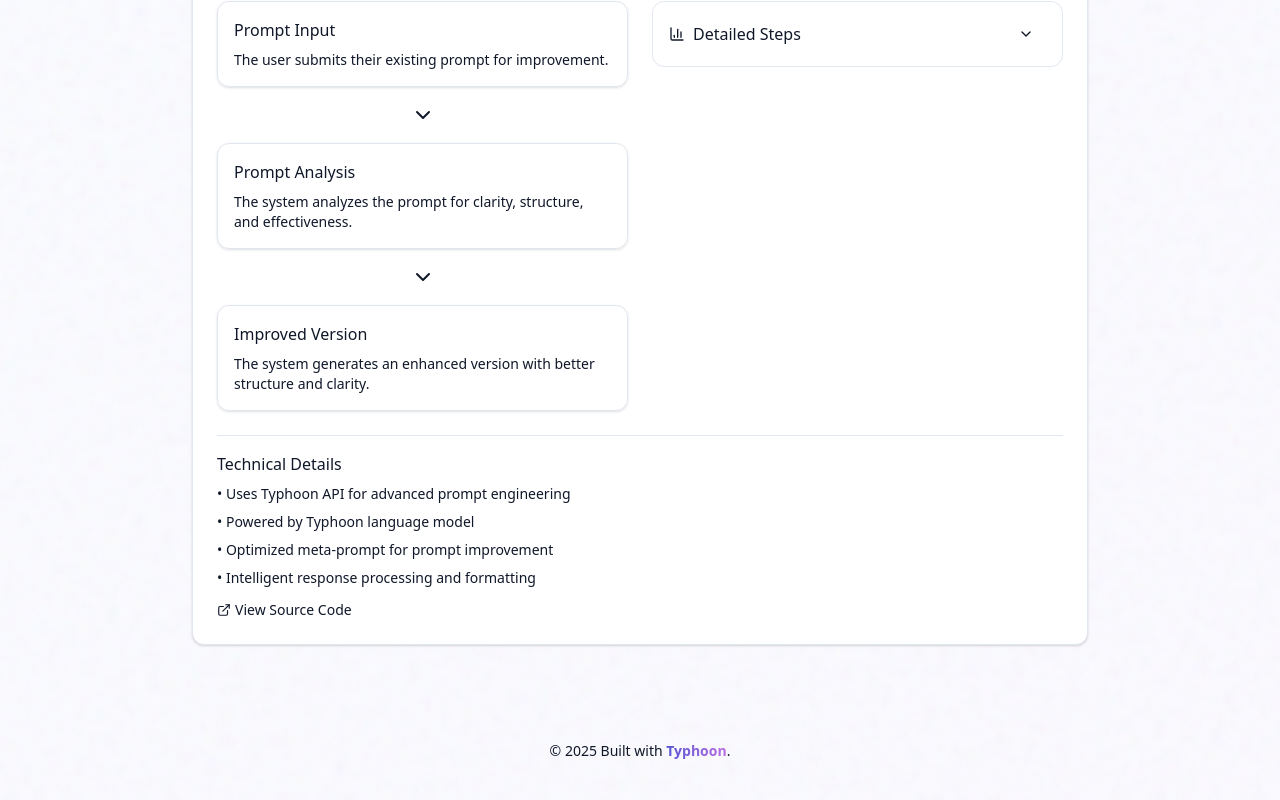
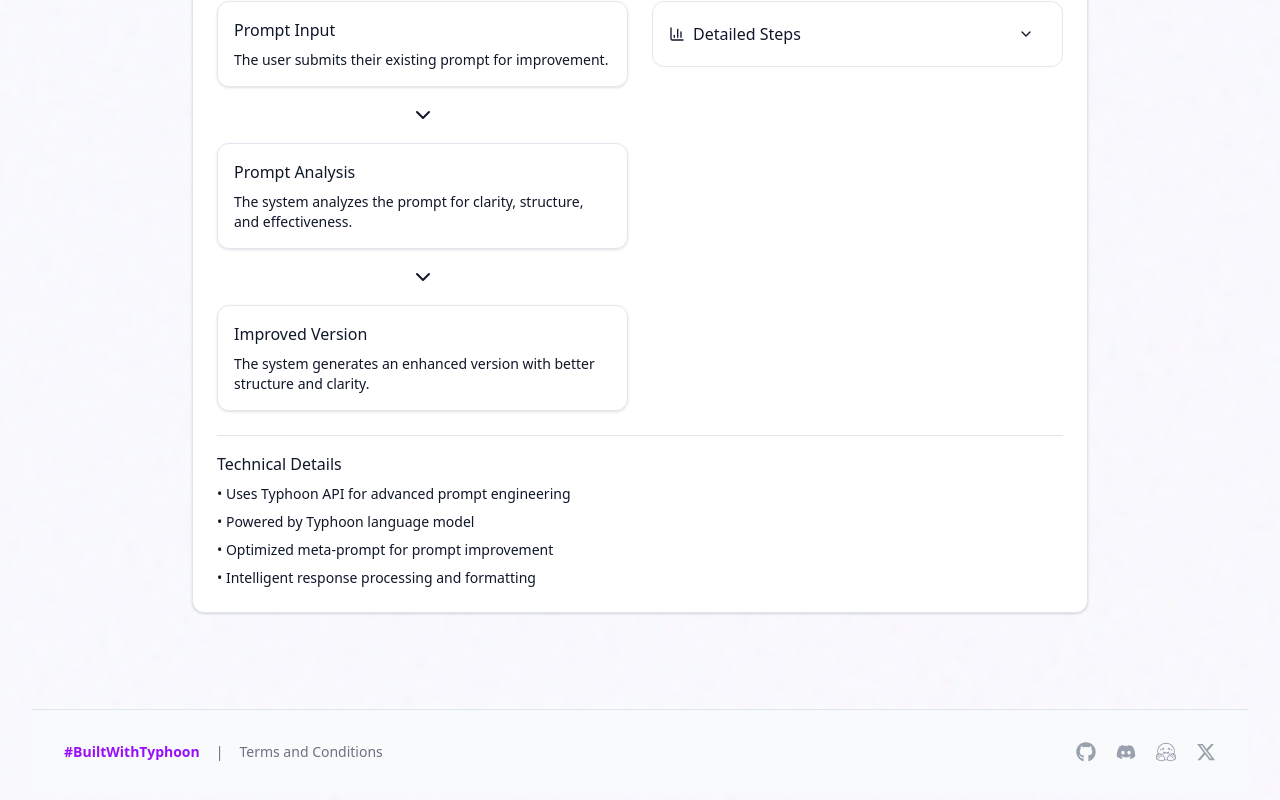
Before and after one commit to scb-10x/typhoon-prompt-optimizer, a Next.js app: page / in a window 1280 px wide. Shown: the part 1122-1922 px from the top of the page. Built offline with nearby package versions, Linux system fonts and the light colour scheme.

Commit message:
feat: update footer, license, and versions

```diff
--- a/src/app/guidelines/page.tsx
+++ b/src/app/guidelines/page.tsx
@@ -30,7 +30,7 @@ export default function GuidelinesPage() {
             <h1 className="text-3xl font-bold text-gradient">{pageTitle}</h1>
           </div>
 
-          <div className="bg-white dark:bg-gray-900 rounded-xl shadow-lg p-4 sm:p-8 relative overflow-hidden">
+          <div className="bg-white rounded-xl shadow-lg p-4 sm:p-8 relative overflow-hidden">
             <div className="absolute inset-0 bg-gradient-to-r from-primary/3 to-accent/3 rounded-xl"></div>
             <div className="relative z-10 overflow-hidden">
               <GuidelinesContent />
--- a/src/app/page.tsx
+++ b/src/app/page.tsx
@@ -8,6 +8,8 @@ import PromptVisualizer from '@/components/PromptVisualizer';
 import { FloatingFeature } from '@/components/floating-feature';
 import { Zap, Lightbulb, Sparkles } from 'lucide-react';
 import { useLanguage } from '@/lib/i18n/LanguageContext';
+import { FaGithub, FaDiscord, FaXTwitter } from 'react-icons/fa6';
+import { SiHuggingface } from 'react-icons/si';
 
 export default function Home() {
   const { t } = useLanguage();
@@ -81,11 +83,73 @@ export default function Home() {
           <PromptVisualizer />
         </div>
 
-        <div className="mt-24 text-center space-y-4">
-          <p className="text-sm text-muted-foreground">
-            © {new Date().getFullYear()} {t('builtWith')} <a href="http://opentyphoon.ai/" target="_blank" rel="noopener noreferrer" className="font-semibold text-gradient hover:underline">Typhoon</a>. {t('allRightsReserved')}
-          </p>
-        </div>
+        {/* New Footer Section */}
+        <footer className="bg-gray-50 py-8 mt-24 border-t border-gray-200">
+          <div className="container mx-auto px-4 sm:px-6 lg:px-8">
+            <div className="flex flex-col md:flex-row justify-between items-center gap-6">
+              {/* Left side: BuiltWithTyphoon and Terms */}
+              <div className="flex flex-col sm:flex-row items-center gap-4 text-sm text-gray-500">
+                <a
+                  href="https://opentyphoon.ai"
+                  target="_blank"
+                  rel="noopener noreferrer"
+                  className="text-purple-600 hover:text-purple-700 font-semibold transition-colors"
+                >
+                  #BuiltWithTyphoon
+                </a>
+                <span className="hidden sm:inline">|</span>
+                <a
+                  href="https://opentyphoon.ai/tac"
+                  target="_blank"
+                  rel="noopener noreferrer"
+                  className="hover:text-gray-700 transition-colors"
+                >
+                  Terms and Conditions
+                </a>
+              </div>
+
+              {/* Right side: Social Icons */}
+              <div className="flex items-center gap-5">
+                <a
+                  href="https://github.com/scb-10x"
+                  target="_blank"
+                  rel="noopener noreferrer"
+                  className="text-gray-400 hover:text-gray-600 transition-colors"
+                  aria-label="GitHub"
+                >
+                  <FaGithub className="h-5 w-5" />
+                </a>
+                <a
+                  href="https://discord.gg/9F6nrFXyNt"
+                  target="_blank"
+                  rel="noopener noreferrer"
+                  className="text-gray-400 hover:text-gray-600 transition-colors"
+                  aria-label="Discord"
+                >
+                  <FaDiscord className="h-5 w-5" />
+                </a>
+                <a
+                  href="https://huggingface.co/scb10x"
+                  target="_blank"
+                  rel="noopener noreferrer"
+                  className="text-gray-400 hover:text-gray-600 transition-colors"
+                  aria-label="Hugging Face"
+                >
+                  <SiHuggingface className="h-5 w-5" />
+                </a>
+                <a
+                  href="https://x.com/opentyphoon"
+                  target="_blank"
+                  rel="noopener noreferrer"
+                  className="text-gray-400 hover:text-gray-600 transition-colors"
+                  aria-label="X (formerly Twitter)"
+                >
+                  <FaXTwitter className="h-5 w-5" />
+                </a>
+              </div>
+            </div>
+          </div>
+        </footer>
       </div>
     </div>
   );
--- a/src/components/GuidelinesContent.tsx
+++ b/src/components/GuidelinesContent.tsx
@@ -48,7 +48,7 @@ const components: any = {
       const hasLongLines = lines.some((line) => line.length > 80);
 
       return (
-        <div className="bg-gray-50 dark:bg-gray-800 border border-gray-200 dark:border-gray-700 rounded-lg p-4 my-4 overflow-hidden">
+        <div className="bg-gray-50 border border-gray-200 rounded-lg p-4 my-4 overflow-hidden">
           <div className={`${hasLongLines ? "overflow-x-auto" : ""}`}>
             <div className={`${hasLongLines ? "min-w-max" : ""}`}>
               {lines.map((line, i) => {
@@ -56,10 +56,10 @@ const components: any = {
                   return (
                     <div
                       key={i}
-                      className="flex items-start gap-2 mb-2 text-red-500 dark:text-red-400"
+                      className="flex items-start gap-2 mb-2 text-red-500"
                     >
                       <XCircle className="w-5 h-5 mt-0.5 flex-shrink-0" />
-                      <div className="text-gray-700 dark:text-gray-300 font-mono">
+                      <div className="text-gray-700 font-mono">
                         {line.replace("❌", "").trim()}
                       </div>
                     </div>
@@ -68,10 +68,10 @@ const components: any = {
                   return (
                     <div
                       key={i}
-                      className="flex items-start gap-2 mb-2 text-green-500 dark:text-green-400"
+                      className="flex items-start gap-2 mb-2 text-green-500"
                     >
                       <CheckCircle className="w-5 h-5 mt-0.5 flex-shrink-0" />
-                      <div className="text-gray-700 dark:text-gray-300 font-mono">
+                      <div className="text-gray-700 font-mono">
                         {line.replace("✅", "").trim()}
                       </div>
                     </div>
@@ -80,7 +80,7 @@ const components: any = {
                   return (
                     <div
                       key={i}
-                      className="text-gray-700 dark:text-gray-300 font-mono whitespace-pre"
+                      className="text-gray-700 font-mono whitespace-pre"
                     >
                       {line}
                     </div>
@@ -96,7 +96,7 @@ const components: any = {
     // For code blocks with language syntax highlighting or regular code blocks
     return (
       <div className="markdown-code-block">
-        <pre className="text-sm text-gray-800 dark:text-gray-200 whitespace-pre">
+        <pre className="text-sm text-gray-800 whitespace-pre">
           <code className={className} {...props} />
         </pre>
       </div>
@@ -111,7 +111,7 @@ const components: any = {
   // eslint-disable-next-line @typescript-eslint/no-explicit-any
   p: (props: any) => (
     <p
-      className="text-gray-700 dark:text-gray-300 mb-4 leading-relaxed"
+      className="text-gray-700 mb-4 leading-relaxed"
       {...props}
     />
   ),
@@ -138,7 +138,7 @@ export function GuidelinesContent() {
   const content = language === 'th' ? guidelinesMarkdown.th : guidelinesMarkdown.en;
 
   return (
-    <div className="prose prose-lg dark:prose-invert max-w-none">
+    <div className="prose prose-lg max-w-none">
       <ReactMarkdown components={components}>{content}</ReactMarkdown>
     </div>
   );
--- a/src/components/PromptVisualizer.tsx
+++ b/src/components/PromptVisualizer.tsx
@@ -6,7 +6,6 @@ import {
   ChevronDown,
   BarChart3,
   ChevronUp,
-  ExternalLink
 } from 'lucide-react';
 import { useLanguage } from '@/lib/i18n/LanguageContext';
 
@@ -135,15 +134,6 @@ export default function PromptVisualizer() {
                   <li>• {t('optimizedPromptTemplate')}</li>
                   <li>• {t('responseProcessing')}</li>
                 </ul>
-                <div className="mt-3">
-                  <a href="https://github.com/typhoon-ai/typhoon-prompt-optimizer"
-                     target="_blank"
-                     rel="noopener noreferrer"
-                     className="text-sm text-primary flex items-center gap-1 hover:underline">
-                    <ExternalLink size={14} />
-                    {t('viewSourceCode')}
-                  </a>
-                </div>
               </div>
             </div>
           ) : (
@@ -229,15 +219,6 @@ export default function PromptVisualizer() {
                   <li>• {t('customizedPromptTemplate')}</li>
                   <li>• {t('responseAnalysis')}</li>
                 </ul>
-                <div className="mt-3">
-                  <a href="https://github.com/typhoon-ai/typhoon-prompt-optimizer"
-                     target="_blank"
-                     rel="noopener noreferrer"
-                     className="text-sm text-primary flex items-center gap-1 hover:underline">
-                    <ExternalLink size={14} />
-                    {t('viewSourceCode')}
-                  </a>
-                </div>
               </div>
             </div>
           )}
```
Also changed, not shown: package.json (+4 -3 lines), src/components/Navbar.tsx (+12 -16 lines), 2 other files (tests, documents, lock files or other folders).
